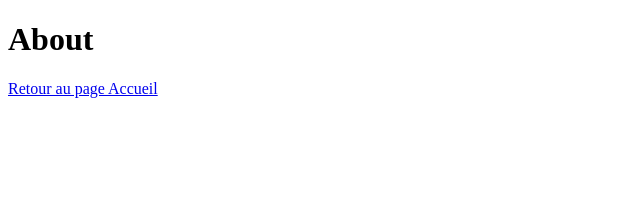
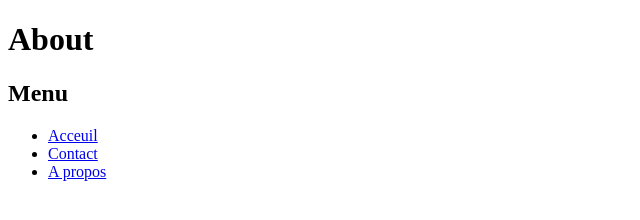
Before and after one commit to IlyasomarH/Arrey-formation, a plain HTML site: page About.html in a window 1280 px wide. Shown: the whole page, without its empty margins (0-640 px from the left). Drawn offline with Linux system fonts and the light colour scheme.

```diff
--- a/About.html
+++ b/About.html
@@ -7,6 +7,19 @@
 </head>
 <body>
 <h1> About </h1>
-	<a href="index.html"> Retour au page Accueil</a>
+		<h2>Menu</h2>
+		<div>
+			<ul>
+				<li>
+					<a href="index.html"> Acceuil</a>
+				</li>
+				<li>
+					<a href="contact.html"> Contact</a>
+				</li>
+				<li>
+					<a href="About.html"> A propos </a>
+				</li>
+			</ul>
+		</div>
 </body>
 </html>
```
Also changed, not shown: contact.html (+14 -1 lines), index.html (+3 -0 lines).
